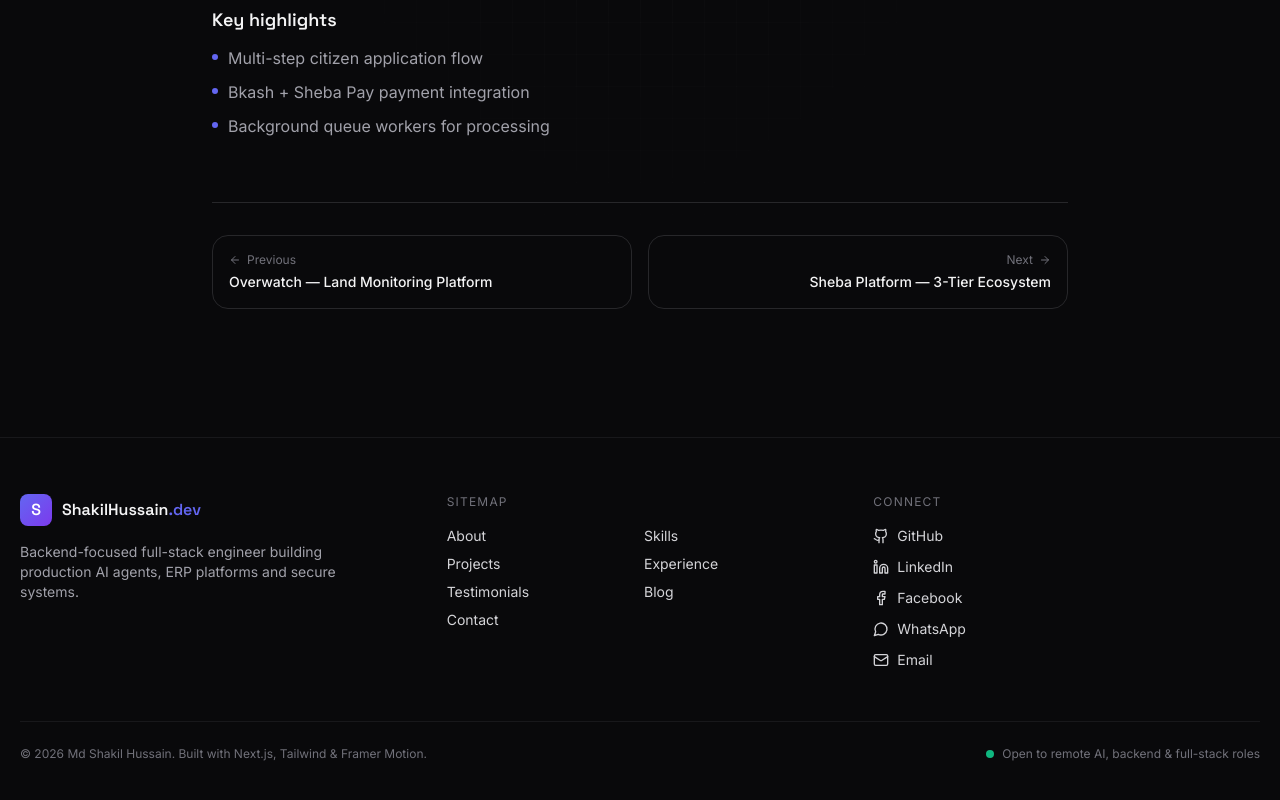
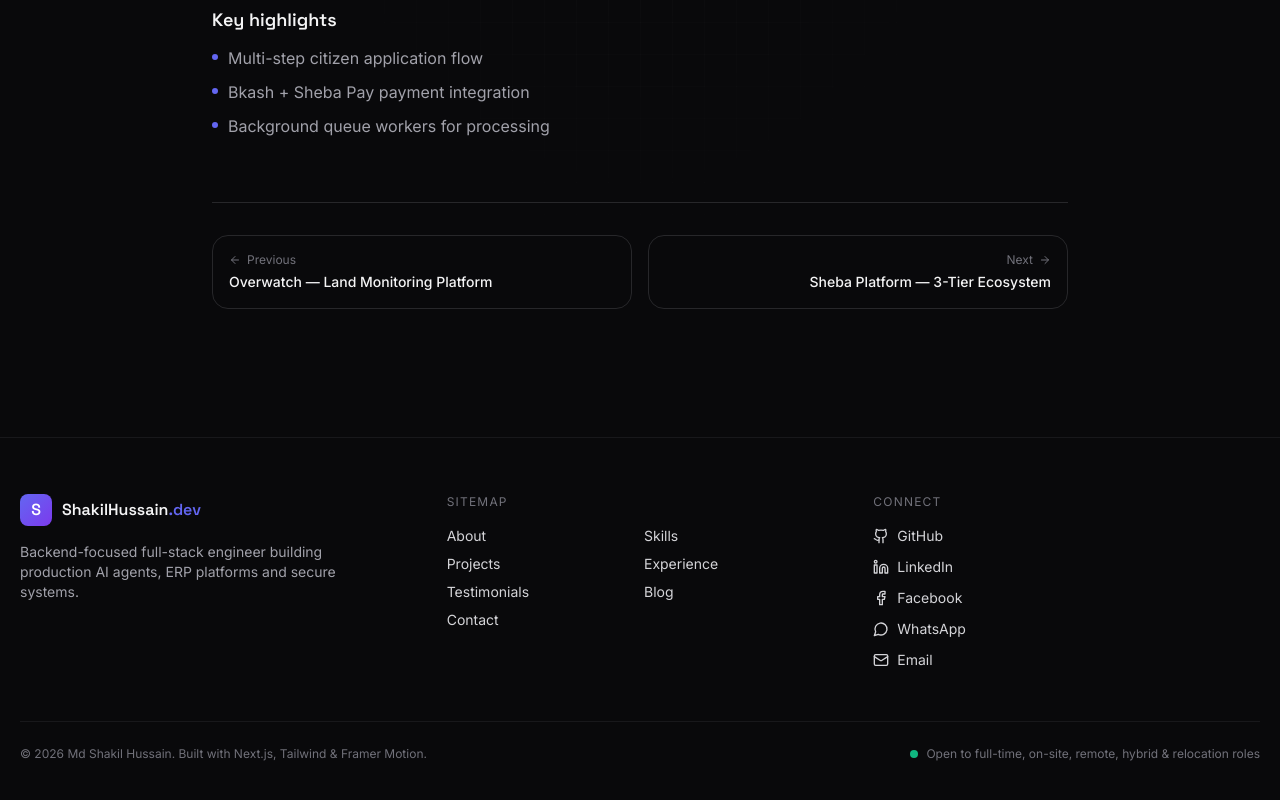
Before and after one commit to shakil10sk/Portfolio, a Next.js app: page /projects/land-mutation in a window 1280 px wide. Shown: the part 1226-2026 px from the top of the page. Built offline with nearby package versions, Linux system fonts and the light colour scheme; no server answers.

Commit message:
Broaden availability messaging beyond remote-only
Update the hero badge, profile card, and SEO description to reflect
openness to full-time, on-site, remote, hybrid, and relocation roles.

```diff
--- a/app/layout.tsx
+++ b/app/layout.tsx
@@ -26,7 +26,7 @@ const mono = JetBrains_Mono({
 });
 
 const seoDescription =
-  "Md Shakil Hussain — Full-Stack Software Engineer building Laravel/Node.js backends, React/Vue frontends, and production AI agents with Claude, LangChain, LangGraph, RAG and vector DBs. Based in Dhaka, remote-first.";
+  "Md Shakil Hussain — Full-Stack Software Engineer building Laravel/Node.js backends, React/Vue frontends, and production AI agents with Claude, LangChain, LangGraph, RAG and vector DBs. Based in Dhaka, open to on-site, remote, hybrid and relocation roles.";
 
 export const metadata: Metadata = {
   metadataBase: new URL("https://shakilhussain.dev"),
--- a/components/Hero.tsx
+++ b/components/Hero.tsx
@@ -147,7 +147,7 @@ export function Hero() {
                 <div className="mt-6 grid grid-cols-3 gap-2 rounded-2xl bg-zinc-50 dark:bg-zinc-900/60 p-3 ring-1 ring-zinc-200 dark:ring-zinc-800">
                   <Mini label="Stack" value="Laravel | Node | Vue | React" />
                   <Mini label="Focus" value="Backend + AI" />
-                  <Mini label="Mode" value="Remote" />
+                  <Mini label="Mode" value="Flexible" />
                 </div>
 
                 <div className="mt-5 flex items-center gap-2">
--- a/lib/data.ts
+++ b/lib/data.ts
@@ -41,7 +41,7 @@ export const profile = {
   facebook: "https://www.facebook.com/profile.php?id=100064089729699",
   whatsapp: "https://wa.me/8801636639790",
   resumeUrl: "/cv/One_page_cv_shakil-compressed.pdf",
-  availability: "Open to remote AI, backend & full-stack roles",
+  availability: "Open to full-time, on-site, remote, hybrid & relocation roles",
   // ── IMAGE SLOTS ────────────────────────────────────────────────────────
   // Set these paths once you've dropped files into /public/images/.
   // While `undefined`, the UI shows beautiful generated placeholders.
```
